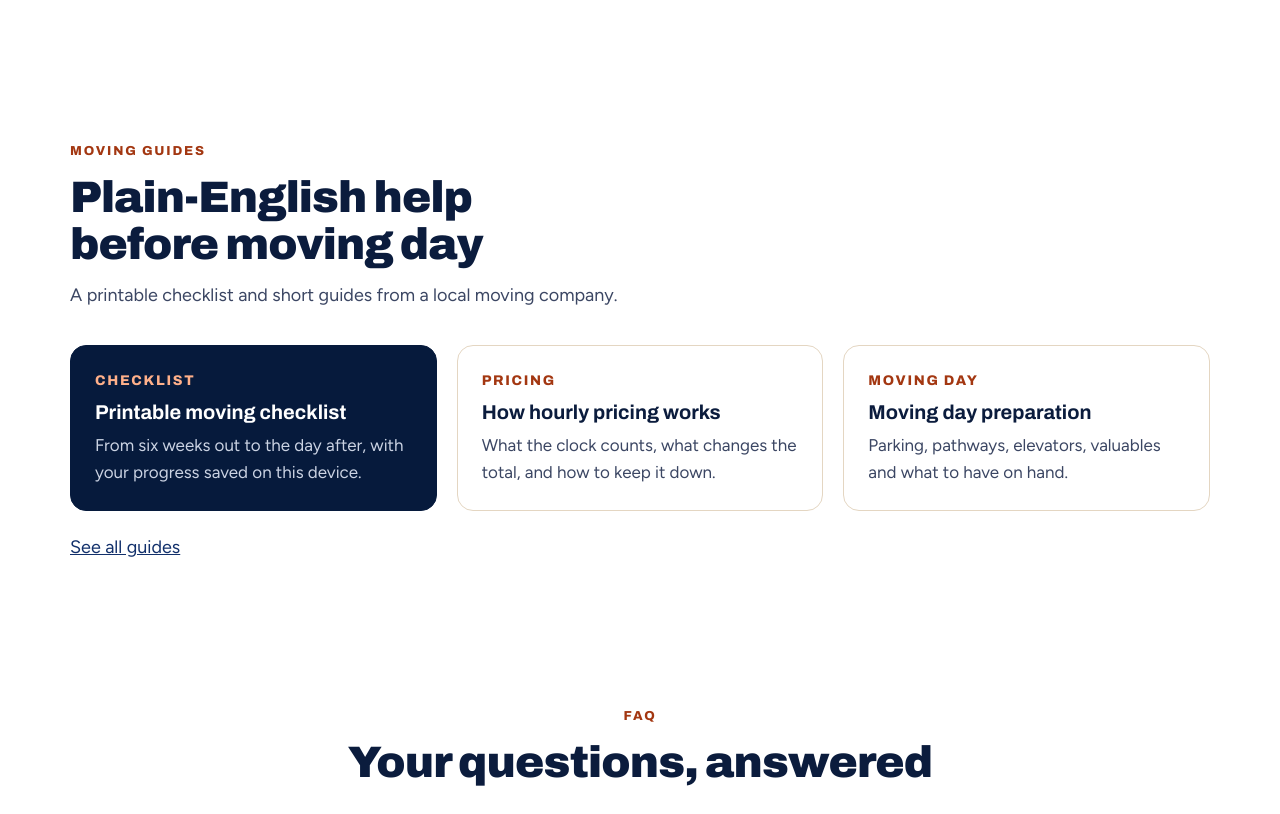
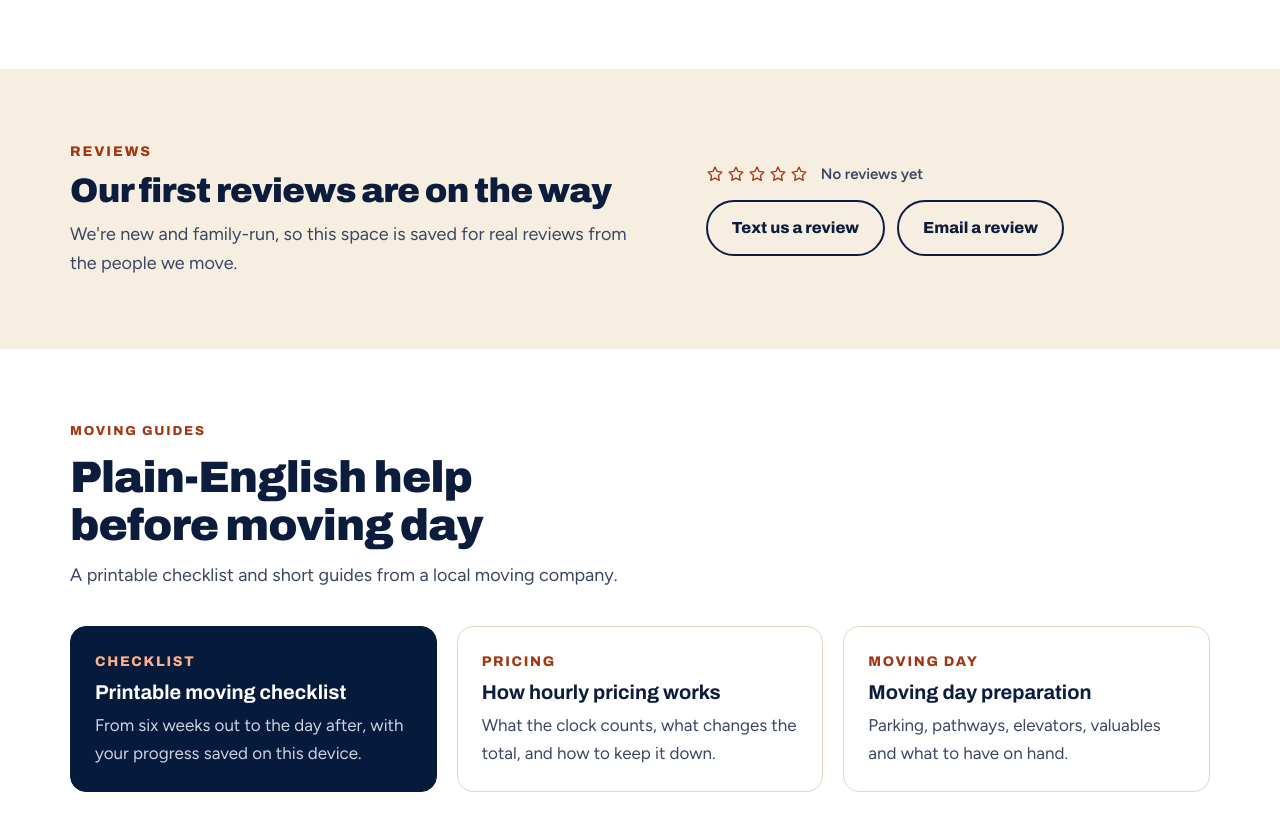
Before and after one commit to roomimovers/roomimovers.github.io, a plain HTML site: page index.html in a window 1280 px wide. Shown: the part 8409-9223 px from the top of the page. Drawn offline with nearby package versions, Linux system fonts and the light colour scheme.

Commit message:
Restore the reviews band on home and About
The band was hidden for launch, which left the page with no reviews
section at all. It is back ("Our first reviews are on the way") and
turns into the scrolling review wall as soon as a real review is added
to business.json. No invented reviews are shown.

Co-Authored-By: Claude Sonnet 5.5 <noreply@anthropic.com>

```diff
--- a/_tools/business.json
+++ b/_tools/business.json
@@ -33,5 +33,5 @@
     "status": "active",
     "summary": null
   },
-  "show_empty_reviews_band": false
+  "show_empty_reviews_band": true
 }
--- a/index.html
+++ b/index.html
@@ -1082,7 +1082,19 @@ footer,.fcols a,.legal{font-size:16px}
     </div>
   </section>
 
-<!--slot:reviews-->
+<!--slot:reviews-->  <section class="band alt reviews-band" id="reviews" aria-labelledby="reviews-title">
+    <div class="wrap reviews">
+      <div>
+        <p class="eyebrow">Reviews</p>
+        <h2 id="reviews-title">Our first reviews are on the way</h2>
+        <p class="reviews-note">We're new and family-run, so this space is saved for real reviews from the people we move.</p>
+      </div>
+      <div>
+        <p class="stars-sm"><svg width="18" height="18" viewBox="0 0 24 24" fill="none" stroke="currentColor" stroke-width="1.8" stroke-linejoin="round" aria-hidden="true"><path d="M12 2.8l2.8 5.8 6.4.9-4.6 4.5 1.1 6.4L12 17.4l-5.7 3 1.1-6.4L2.8 9.5l6.4-.9z"/></svg><svg width="18" height="18" viewBox="0 0 24 24" fill="none" stroke="currentColor" stroke-width="1.8" stroke-linejoin="round" aria-hidden="true"><path d="M12 2.8l2.8 5.8 6.4.9-4.6 4.5 1.1 6.4L12 17.4l-5.7 3 1.1-6.4L2.8 9.5l6.4-.9z"/></svg><svg width="18" height="18" viewBox="0 0 24 24" fill="none" stroke="currentColor" stroke-width="1.8" stroke-linejoin="round" aria-hidden="true"><path d="M12 2.8l2.8 5.8 6.4.9-4.6 4.5 1.1 6.4L12 17.4l-5.7 3 1.1-6.4L2.8 9.5l6.4-.9z"/></svg><svg width="18" height="18" viewBox="0 0 24 24" fill="none" stroke="currentColor" stroke-width="1.8" stroke-linejoin="round" aria-hidden="true"><path d="M12 2.8l2.8 5.8 6.4.9-4.6 4.5 1.1 6.4L12 17.4l-5.7 3 1.1-6.4L2.8 9.5l6.4-.9z"/></svg><svg width="18" height="18" viewBox="0 0 24 24" fill="none" stroke="currentColor" stroke-width="1.8" stroke-linejoin="round" aria-hidden="true"><path d="M12 2.8l2.8 5.8 6.4.9-4.6 4.5 1.1 6.4L12 17.4l-5.7 3 1.1-6.4L2.8 9.5l6.4-.9z"/></svg><span>No reviews yet</span></p>
+        <div class="ctas"><a class="btn btn-ghost" href="sms:+18134363216">Text us a review</a><a class="btn btn-ghost" href="mailto:makeroom@roomimovers.com?subject=My%20Roomi%20Movers%20review">Email a review</a></div>
+      </div>
+    </div>
+  </section>
 <!--/slot:reviews-->
   <section class="band" id="guides">
     <div class="wrap">
```
Also changed, not shown: about/index.html (+13 -1 lines).
